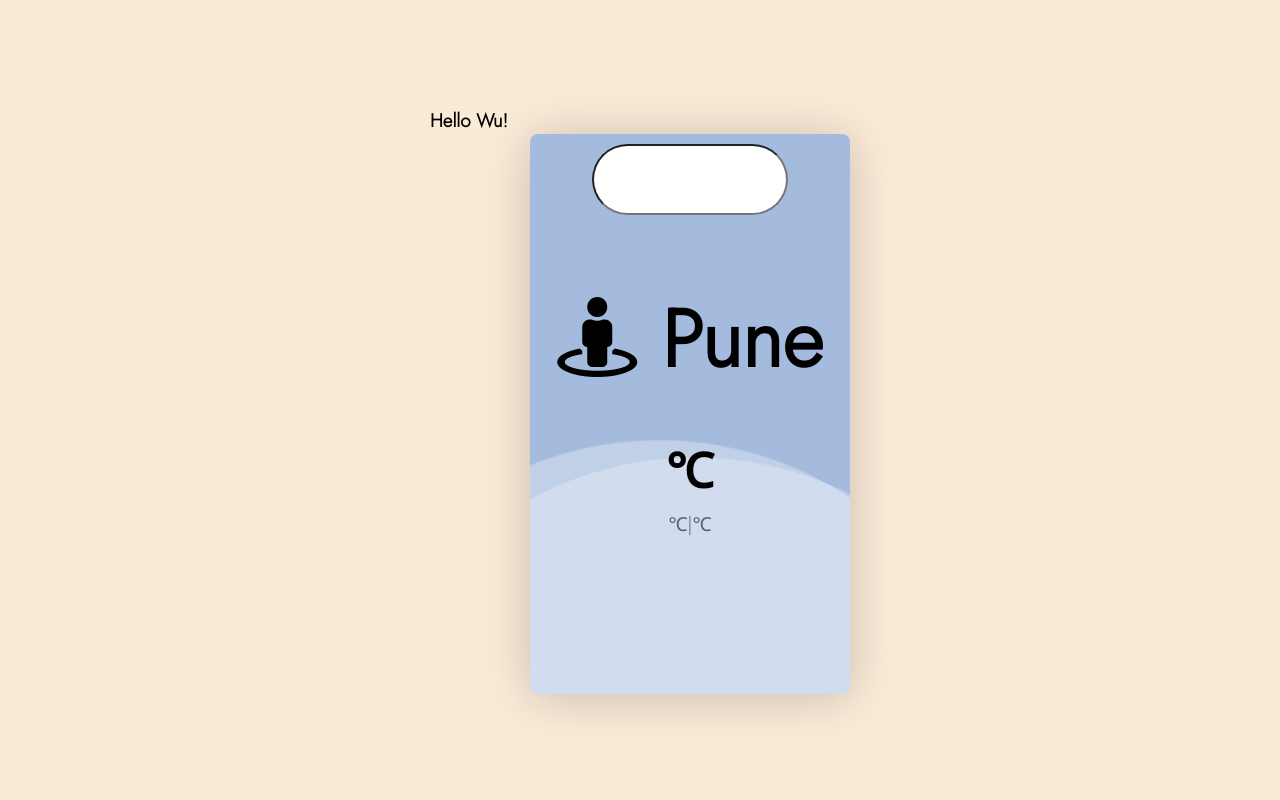
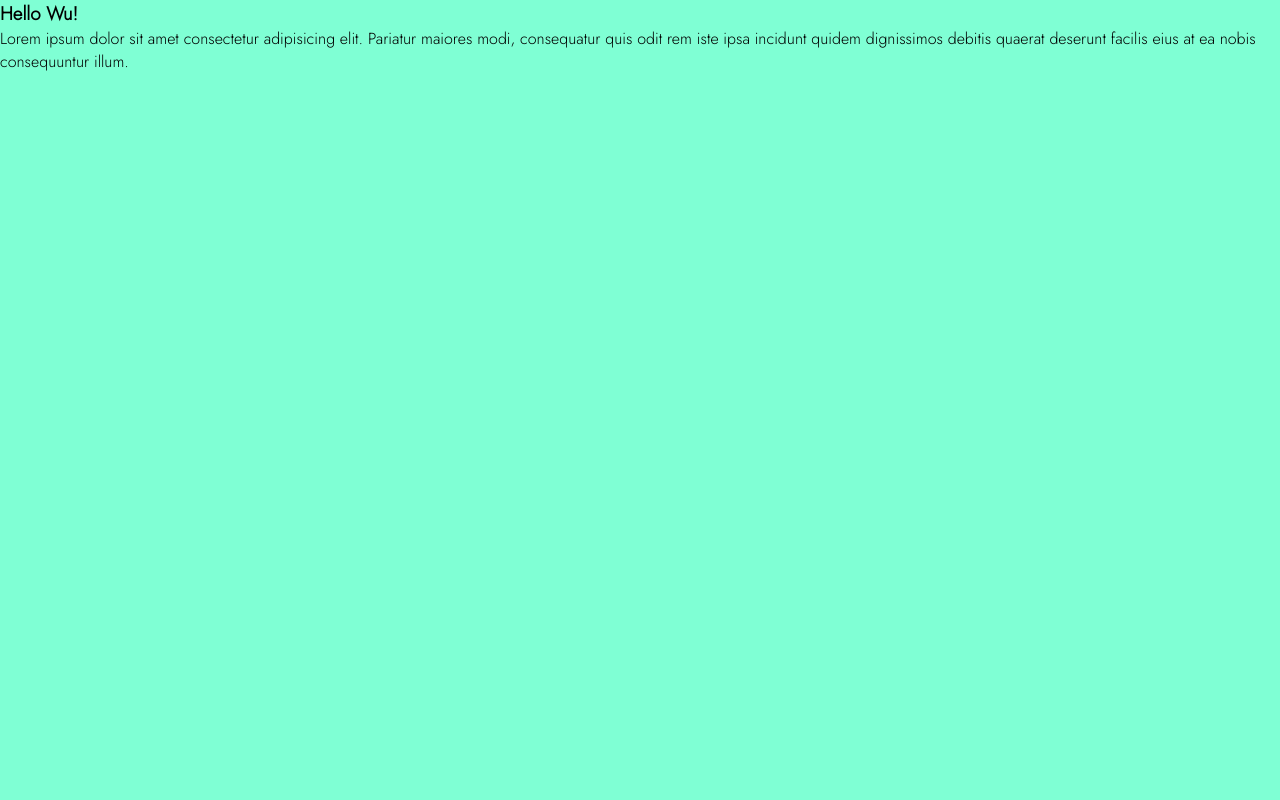
Before and after one commit to codewithmitesh/Wu-The-Watcherr, a React (Create React App) app: page / in a window 1280 px wide. Shown: the top 800 px of the page. Built offline with nearby package versions, Linux system fonts and the light colour scheme; no server answers.

Commit message:
till added intropage component

```diff
--- a/src/App.js
+++ b/src/App.js
@@ -1,12 +1,13 @@
 // import logo from './logo.svg';
-import './App.css';                //App Css import
-import Watcher from './Components/Watcher';  //Watcher Component Import
+import "./App.css"; //App Css import
+import Watcher from "./Components/Watcher"; //Watcher Component Import
+import Intropage from "./Components/Intropage";
 
 function App() {
   return (
     <div className="App">
-      <h3>Hello Wu!</h3>
-      <Watcher/>        {/* calling the watcher component in app.js file */}
+      <Intropage/>
+      <Watcher /> {/* calling the watcher component in app.js file */}
     </div>
   );
 }
--- /dev/null
+++ b/src/Components/Intropage.js
@@ -0,0 +1,12 @@
+import React from "react";
+import "../Components/stype.css";
+export default function Intropage (){
+  return (
+    <div>
+      <div className="Intropage">
+        <h3>Hello Wu!</h3>
+        <p>Lorem ipsum dolor sit amet consectetur adipisicing elit. Pariatur maiores modi, consequatur quis odit rem iste ipsa incidunt quidem dignissimos debitis quaerat deserunt facilis eius at ea nobis consequuntur illum.</p>
+      </div>
+    </div>
+  );
+};
--- a/src/Components/Watcher.js
+++ b/src/Components/Watcher.js
@@ -18,6 +18,8 @@ export default function Watcher() {
   }, [search]);
 
   return (
+    <>
+      <div className="content">
         <div className="box">
           <div className="inputData">
             <input
@@ -30,13 +32,16 @@ export default function Watcher() {
           </div>
           {!city ? (
             <p className="errorMsg"> Stay in your universe!!</p>
-      ) : (<>
+          ) : (
+            <>
               <div className="info">
                 <h2 className="location">
                   <i className="fas fa-street-view"></i> {search}
                 </h2>
                 <h1 className="temp">{city.temp}℃</h1>
-          <h3 className="tempmin_max">{city.temp_max}℃|{city.temp_min}℃</h3>
+                <h3 className="tempmin_max">
+                  {city.temp_max}℃|{city.temp_min}℃
+                </h3>
               </div>
             </>
           )}
@@ -45,6 +50,8 @@ export default function Watcher() {
           <div className="wave -two"></div>
           <div className="wave -three"></div>
         </div>
+      </div>
+    </>
   );
 }
 //api.openweathermap.org/data/2.5/weather?q={city name}&appid=e805b5ce947d9fee12bab196d3444c99
--- a/src/Components/stype.css
+++ b/src/Components/stype.css
@@ -8,22 +8,34 @@
 
 body {
     /* background: #f3f2ef; */
+     /* display: flex;
+    justify-content: center;
+    align-items: center;
+    flex-wrap: wrap;  */
+    /* height: 200vh; */
+
+    font-family: "Jost", sans-serif;
+    /* background-image: url("./Watcher.jpg"); */
+    /* background-color: antiquewhite; */
+}
+.Intropage{
+    height: 100vh;
+    width: inherit;
+    background-color: aquamarine;
+
+}
+html {
+    font-size: 100%;
+    width: 100%;
+}
+.content{
+    height: 100;
+    height: 100vh;
     display: flex;
     justify-content: center;
     align-items: center;
-    flex-wrap: wrap;
-    height: 100vh;
-    width: 100vw;
-    font-family: "Jost", sans-serif;
-    /* background-image: url("./Watcher.jpg"); */
-    background-color: antiquewhite;
+    background-color: blue;
 }
-
-html {
-    font-size: 100%;
-    height: 100%;
-}
-
 html {
     background: #eee;
 }
@@ -39,6 +51,7 @@ html {
     transform: translate3d(0, 0, 0);
     min-width: 20rem;
     min-height: 35rem;
+
     margin-left: 100px;
 }
 
```
Lines whose indentation alone changed are shown as unchanged.
